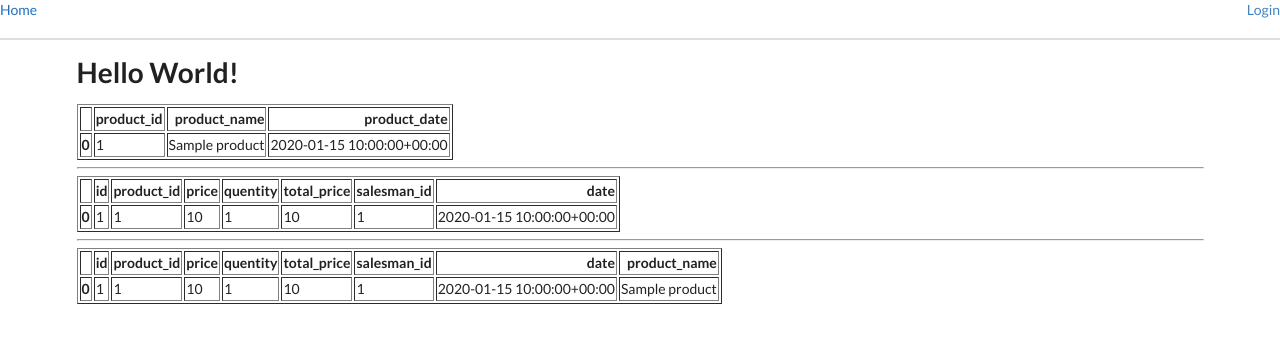
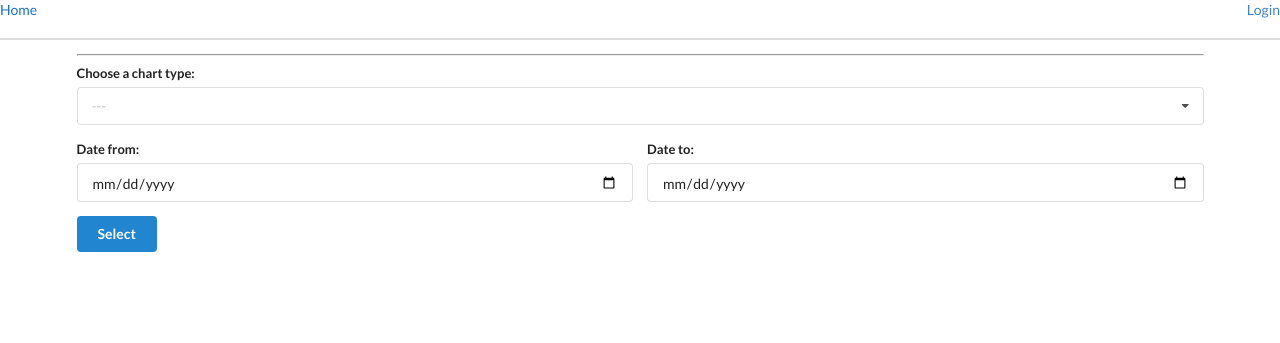
Before and after one commit to mohsenebrahimyir/django-with-data-science, a Django app: page /performance/ in a window 1280 px wide. Shown: the top 343 px of the page. Run offline with Django 3.2, Linux system fonts and the light colour scheme; tables that the repository leaves empty hold one stand-in row (values such as "Sample post"); some libraries are stand-ins or nearby versions.

Commit message:
displaying error message in html if df is empty

```diff
--- a/pandas_django/src/products/templates/products/main.html
+++ b/pandas_django/src/products/templates/products/main.html
@@ -3,10 +3,42 @@
 {% block title %}performance{% endblock title %}
 
 {% block content %}
-<h1>Hello World!</h1>
-{{ products | safe }}
+{% if df %}
+  {{ df | safe }}
+{% endif %}
 <hr>
-{{ purchese | safe }}
-<hr>
-{{ dataframe | safe }}
+<div>
+  {% if error_message %}
+    {{ error_message }}
+  {% endif %}
+  <form action="" method="POST" class="ui form">
+  {% csrf_token %}
+    <div class="field">
+      <label>Choose a chart type:</label>
+      <div class="ui selection dropdown">
+        <input type="hidden" name="sales">
+        <i class="dropdown icon"></i>
+        <div class="default text">---</div>
+        <div class="menu">
+          <div class="item" data-value="bar">Bar plot</div>
+          <div class="item" data-value="line">Line plot</div>
+          <div class="item" data-value="count">count plot</div>
+        </div>
+      </div>
+    </div>
+    <div class="field">
+      <div class="two fields">
+        <div class="field">
+          <label>Date from:</label>
+          <input type="date" name="date_from">
+        </div>
+        <div class="field">
+          <label>Date to:</label>
+          <input type="date" name="date_to">
+        </div>
+      </div>
+    </div>
+    <button class="ui primary button" type="submit">Select</button>
+  </form>
+</div>
 {% endblock content %}
--- a/pandas_django/src/products/views.py
+++ b/pandas_django/src/products/views.py
@@ -4,14 +4,24 @@
 
 
 def chart_select_view(request):
+    error_message = None
     product_df = pd.DataFrame(Product.objects.all().values())
-    rename_product_col = {col:"product_" + col for col in product_df.columns}
-    product_df = product_df.rename(rename_product_col, axis=1)
+    rename_col = {col:"product_" + col for col in product_df.columns}
+    product_df = product_df.rename(rename_col, axis=1)
     purchese_df = pd.DataFrame(Purchese.objects.all().values())
-    df = pd.merge(purchese_df, product_df, on="product_id").drop(['product_date'], axis=1)
+
+    if purchese_df.size > 0:
+        df = pd.merge(purchese_df, product_df, on="product_id").drop(['product_date'], axis=1)
+        if request.method == "POST":
+            chart_type = request.POST.get('sales')
+            date_from = request.POST['date_from']
+            date_to = request.POST['date_to']
+    else:
+        error_message = "No records in database"
+        df = None
+
     context = {
-        "products": product_df.to_html(),
-        "purchese": purchese_df.to_html(),
-        "dataframe": df.to_html(),
+        "error_message": error_message,
     }
+
     return render(request, "products/main.html", context)
```
